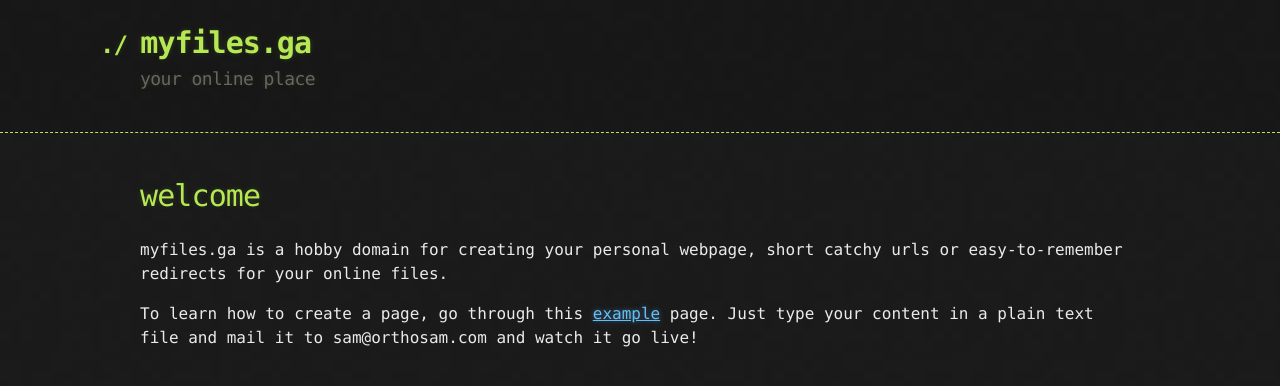
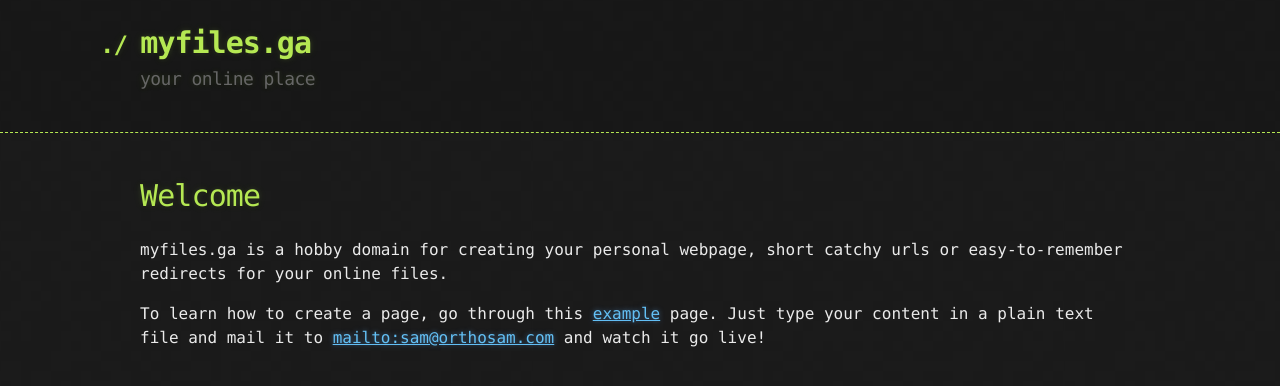
Before and after one commit to Dr-Anonymous/myfiles, a Jekyll site: the page built from index.md, in a window 1280 px wide. Shown: the top 386 px of the page. Built offline with Jekyll 4.4.1, drawn with Linux system fonts in a browser that asks for light colours; our own code applies the rules of GitHub Pages for plain Markdown files.

Commit message:
Update index.md

```diff
--- a/index.md
+++ b/index.md
@@ -2,8 +2,8 @@
 layout: default
 ---
 
-# welcome
+# Welcome
 
 myfiles.ga is a hobby domain for creating your personal webpage, short catchy urls or easy-to-remember redirects for your online files.
 
-To learn how to create a page, go through this [example](/example) page. Just type your content in a plain text file and mail it to sam@orthosam.com and watch it go live!
+To learn how to create a page, go through this [example](/example) page. Just type your content in a plain text file and mail it to [mailto:sam@orthosam.com](sam@orthosam.com) and watch it go live!
```
